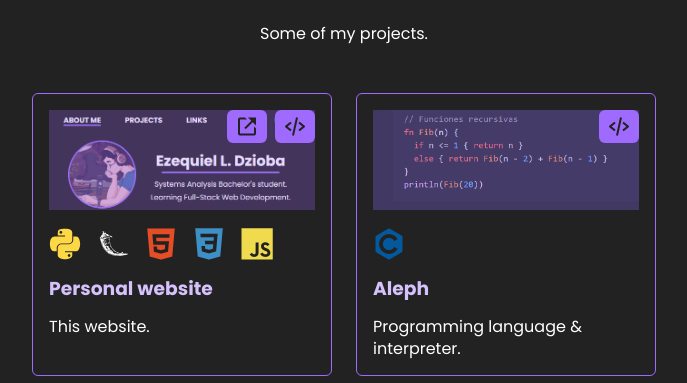
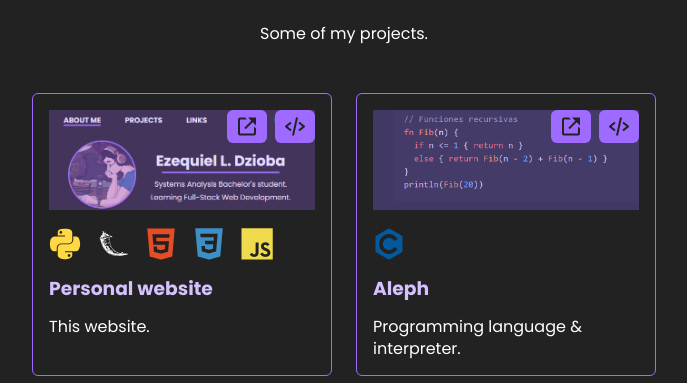
Before and after one commit to CrysoK/crysok.com, a Flask app: page /projects in a window 1280 px wide. Shown: the part 150-533 px from the top of the page, without its empty margins (296-983 px from the left). Run offline with Flask 3, Linux system fonts and the light colour scheme; parts of the project's set-up code (start-up, migrations or seed data) failed here and were passed over.

Commit message:
Add titles for project buttons

```diff
--- a/app/templates/projects.html.j2
+++ b/app/templates/projects.html.j2
@@ -14,8 +14,9 @@
       <img src="{{ url_for('static', filename='media/crysok.com.png') }}" alt="" />
     </div>
     <div class="buttons">
-      <a href="https://crysok.com" target="_blank" class="button-1 i-btn"><i class="bx bx-link-external"></i></a>
-      <a href="https://github.com/CrysoK/crysok.com" target="_blank" class="button-1 i-btn"><i
+      <a href="https://crysok.com" target="_blank" class="button-1 i-btn" title="{{ _('Visit') }}"><i
+          class="bx bx-link-external"></i></a>
+      <a href="https://github.com/CrysoK/crysok.com" target="_blank" class="button-1 i-btn" title="{{ _('Code') }}"><i
           class="bx bx-code-alt"></i></a>
     </div>
     <div class="card-content">
@@ -41,8 +42,10 @@
       <h3>Aleph</h3>
       <p>{{ _('Programming language & interpreter.') }}</p>
       <div class="buttons">
-        <a href="https://github.com/CrysoK/Aleph" target="_blank" class="button-1 i-btn"><i
-            class="bx bx-code-alt"></i></a>
+        <a href="https://aleph.crysok.com/" target="_blank" class="button-1 i-btn" title="{{ _('Visit') }}"><i
+            class="bx bx-link-external"></i></a>
+        <a href="https://github.com/CrysoK/Aleph" target="_blank" title="{{ _('Code') }}" class="button-1 i-btn"
+          title="{{ _('Code') }}"><i class="bx bx-code-alt"></i></a>
       </div>
     </div>
   </div>
@@ -60,7 +63,7 @@
         <a href="https://github.com/Pycord-Development/pycord" target="_blank">Pycord</a>
       </p>
       <div class="buttons">
-        <a href="https://github.com/CrysoK/ExaBOT" target="_blank" class="button-1 i-btn"><i
+        <a href="https://github.com/CrysoK/ExaBOT" target="_blank" class="button-1 i-btn" title="{{ _('Code') }}"><i
             class="bx bx-code-alt"></i></a>
       </div>
     </div>
@@ -101,8 +104,9 @@
       <h3>SQUAD[Ñ]</h3>
       <p>{{ _('Simple website made for a web development course.') }}</p>
       <div class="buttons">
-        <a href="https://squadñ.tk" target="_blank" class="button-1 i-btn"><i class="bx bx-link-external"></i></a>
-        <a href="https://github.com/CrysoK/squadenie" target="_blank" class="button-1 i-btn"><i
+        <a href="https://squadñ.tk" target="_blank" class="button-1 i-btn" title="{{ _('Visit') }}"><i
+            class="bx bx-link-external"></i></a>
+        <a href="https://github.com/CrysoK/squadenie" target="_blank" class="button-1 i-btn" title="{{ _('Code') }}"><i
             class="bx bx-code-alt"></i></a>
       </div>
     </div>
```
Also changed, not shown: app/i18n/es/LC_MESSAGES/messages.po, 1 other file.
